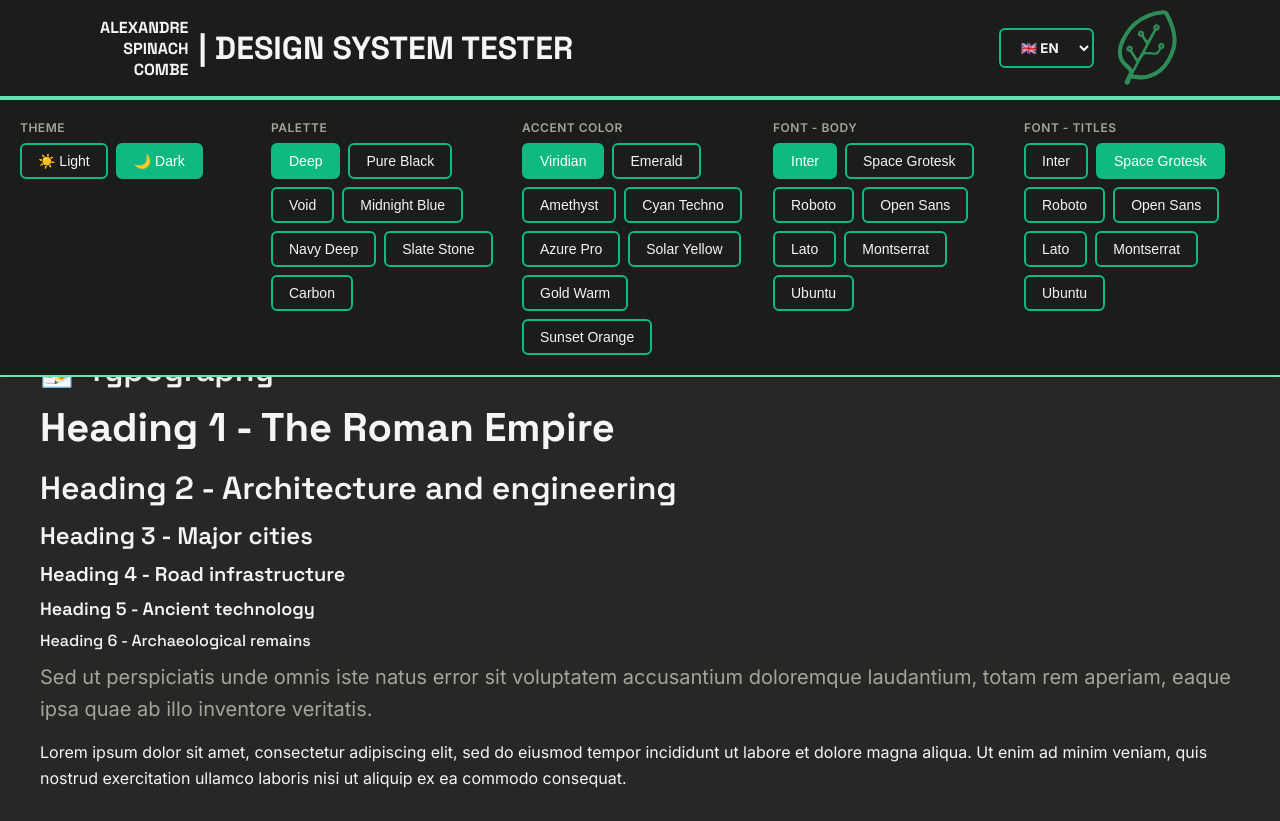
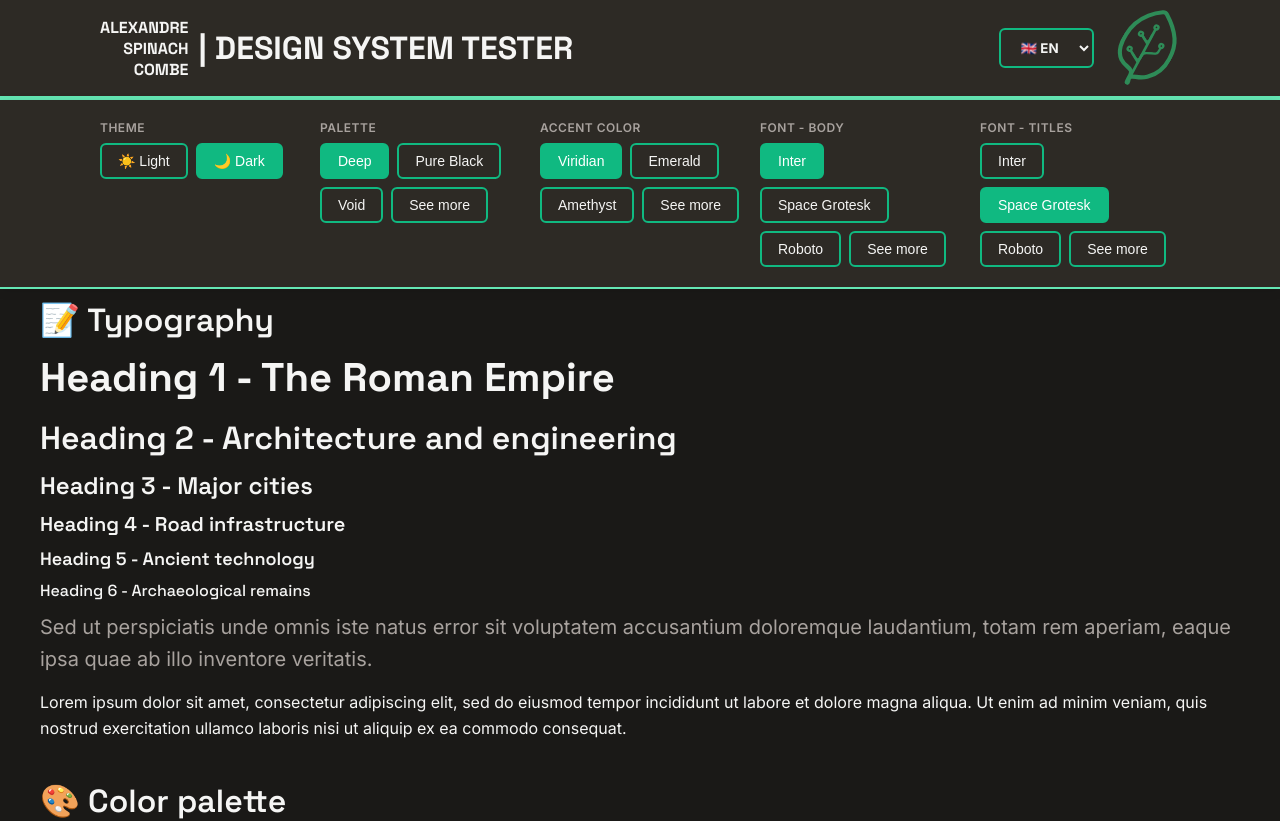
Before and after one commit to ABHC/design-system-tester, a SvelteKit app: page / in a window 1280 px wide. Shown: the top 821 px of the page. Built offline with nearby package versions, Linux system fonts and the light colour scheme.

Commit message:
optimize palettes and implement scrollable control panel

```diff
--- a/src/lib/data/palettes.json
+++ b/src/lib/data/palettes.json
@@ -83,6 +83,15 @@
     ],
     "light": [
         {
+            "name": "Sepia",
+            "display": true,
+            "bg": "#e8e4d8",
+            "card":"#d0c9b8",
+            "highlight": "#d9d2c1",
+            "text": "#1c1917",
+            "text_muted": "#57534e"
+        },
+        {
             "name": "Balanced",
             "display": true,
             "bg": "#f0ede5",
@@ -110,22 +119,40 @@
             "text_muted": "#57534e"
         },
         {
-            "name": "Sepia",
-            "display": true,
+            "name": "Old Sepia",
+            "display": false,
             "bg": "#e8e4d8",
             "card":"#d3cfc0",
             "highlight": "#ddd9cd",
+            "text": "#1c1917",
+            "text_muted": "#57534e"
+        },
+        {
+            "name": "Vanilla Cream",
+            "display": false,
+            "bg": "#f5f3f0",
+            "card":"#e8e5e0",
+            "highlight": "#ede9e4",
             "text": "#1c1917",
             "text_muted": "#57534e"
         }
     ],
     "dark": [
         {
-            "name": "Deep",
-            "display": true,
+            "name": "Old Deep",
+            "display": false,
             "bg": "#252825",
             "card":"#1a1d1a",
             "highlight": "#2f342f",
+            "text": "#f5f5f4",
+            "text_muted": "#a8a29e"
+        },
+        {
+            "name": "Deep",
+            "display": true,
+            "bg": "#1a1917",
+            "card":"#2d2a25",
+            "highlight": "#3a3732",
             "text": "#f5f5f4",
             "text_muted": "#a8a29e"
         },
--- a/src/routes/+layout.svelte
+++ b/src/routes/+layout.svelte
@@ -10,7 +10,6 @@
 		window_width,
 		window_height,
         responsive,
-        languages_aria_label
 	} from './store';
 
     let googleFontsUrl = $state('');
--- a/src/routes/Content.svelte
+++ b/src/routes/Content.svelte
@@ -319,7 +319,7 @@
     .content {
         max-width: 1400px;
         margin: 0 auto;
-        padding: 250px 40px 40px;
+        padding: 200px 40px 40px;
     }
 
     /* Demo Sections */
--- a/src/routes/ControlPanel.svelte
+++ b/src/routes/ControlPanel.svelte
@@ -35,10 +35,8 @@
         on_title_font_change
     }: Props = $props();
 
-    import {
-        trans,
-        locale
-    } from './store';
+    import { trans } from './store';
+    import ItemsDisplay from "./ItemsDisplay.svelte";
 </script>
 
 <!-- Control Panel -->
@@ -67,61 +65,41 @@
         <!-- Palette Controls -->
         <div class="control-group">
             <div class="control-label">{$trans?.control.palette.toUpperCase()}</div>
-            <div class="btn-group">
-                {#each tone_palettes as palette, index}
-                    <button
-                        class="control-btn {selected_palette.name === palette.name ? 'active' : ''}"
-                        onclick={() => on_tone_index_change(index)}
-                    >
-                        {palette.name}
-                    </button>
-                {/each}
-            </div>
+            <ItemsDisplay
+                items = {tone_palettes}
+                selected = {selected_palette}
+                on_item_change = {on_tone_index_change}
+            />
         </div>
 
         <!-- Accent Controls -->
         <div class="control-group">
             <div class="control-label">{$trans?.control.accent.toUpperCase()}</div>
-            <div class="btn-group">
-                {#each accent_palettes as palette, index}
-                    <button
-                        class="control-btn {selected_accent.name === palette.name ? 'active' : ''}"
-                        onclick={() => on_accent_index_change(index)}
-                    >
-                        {palette.name}
-                    </button>
-                {/each}
-            </div>
+            <ItemsDisplay
+                items = {accent_palettes}
+                selected = {selected_accent}
+                on_item_change = {on_accent_index_change}
+            />
         </div>
 
         <!-- Body Fonts Controls -->
         <div class="control-group">
             <div class="control-label">{$trans?.control.font_body.toUpperCase()}</div>
-            <div class="btn-group">
-                {#each available_fonts as font, index}
-                    <button
-                        class="control-btn {selected_body_font.name === font.name ? 'active' : ''}"
-                        onclick={() => on_body_font_change(index)}
-                    >
-                        {font.name}
-                    </button>
-                {/each}
-            </div>
+            <ItemsDisplay
+                items = {available_fonts}
+                selected = {selected_body_font}
+                on_item_change = {on_body_font_change}
+            />
         </div>
 
         <!-- Titles Fonts Controls -->
         <div class="control-group">
             <div class="control-label">{$trans?.control.font_titles.toUpperCase()}</div>
-            <div class="btn-group">
-                {#each available_fonts as font, index}
-                    <button
-                        class="control-btn {selected_title_font.name === font.name ? 'active' : ''}"
-                        onclick={() => on_title_font_change(index)}
-                    >
-                        {font.name}
-                    </button>
-                {/each}
-            </div>
+            <ItemsDisplay
+                items = {available_fonts}
+                selected = {selected_title_font}
+                on_item_change = {on_title_font_change}
+            />
         </div>
     </div>
 </div>
@@ -134,7 +112,7 @@
         left: 0;
         right: 0;
         background: var(--card);
-        padding: 20px;
+        padding: 20px 100px;
         box-shadow: 0 2px 10px rgba(0, 0, 0, 0.1);
         z-index: 99;
         border-bottom: 2px solid var(--accent-lighter);
@@ -145,9 +123,14 @@
     .controls-grid {
         display: grid;
         grid-template-columns: repeat(auto-fit, minmax(200px, 1fr));
-        gap: 15px;
+        gap: 20px;
         max-width: 1400px;
         margin: 0 auto;
+        /*display: flex;
+        flex-direction: row;
+        justify-content: space-evenly;
+        align-items: center;
+        gap: 20px;*/
     }
 
     .control-group {
--- /dev/null
+++ b/src/routes/ItemsDisplay.svelte
@@ -0,0 +1,105 @@
+<script lang="ts">
+    import type { AccentTheme, ToneTheme } from "$lib/types/palettes";
+    import type { FontConfig } from "$lib/types/fonts";
+
+    // Props
+    interface Props {
+        items: ToneTheme[] | AccentTheme[] | FontConfig[];
+        selected: ToneTheme | AccentTheme | FontConfig;
+        on_item_change: (index: number) => void;
+    }
+
+    let {
+        items,
+        selected,
+        on_item_change,
+    }: Props = $props();
+
+    import { trans } from './store';
+
+    let max_visible_item:number = 3;
+    let open: boolean = $state(false);
+</script>
+
+<!-- Item Controls -->
+<div class="btn-group {open === true ? 'scrollable' : ''}">
+    {#if !open}
+        {#each items.slice(0, max_visible_item) as item, index}
+            <button
+                class="control-btn {item.name === selected.name ? 'active' : ''}"
+                onclick={() => on_item_change(index)}
+            >
+                {item.name}
+            </button>
+        {/each}
+
+        <button
+            class="control-btn"
+            onclick={() => open = true}
+        >
+            {$trans?.control.more}
+        </button>
+    {:else}
+        {#each items as item, index}
+            <button
+                class="control-btn {item.name === selected.name ? 'active' : ''}"
+                onclick={() => on_item_change(index)}
+            >
+                {item.name}
+            </button>
+        {/each}
+
+        <button
+            class="control-btn"
+            onclick={() => open = false}
+        >
+            {$trans?.control.less}
+        </button>
+    {/if}
+</div>
+
+<style>
+    .btn-group {
+        display: flex;
+        gap: 8px;
+        flex-wrap: wrap;
+    }
+
+    /* Scrollable container for overflowing items */
+    .btn-group.scrollable {
+        /*display: flex;*/
+        flex-wrap: wrap;
+        gap: 8px;
+        max-height: 140px;
+        overflow-y: auto;
+        padding-right: 4px;
+    }
+
+    /* Firefox scrollbar */
+    .btn-group.scrollable {
+        scrollbar-color: var(--accent) transparent;
+        scrollbar-width: thin;
+    }
+
+    .control-btn {
+        padding: 8px 16px;
+        border: 2px solid var(--accent);
+        background: transparent;
+        color: var(--text);
+        border-radius: 6px;
+        cursor: pointer;
+        font-size: 14px;
+        font-weight: 500;
+        transition: all 0.2s;
+    }
+
+    .control-btn:hover {
+        background: var(--accent);
+        color: var(--text-accent);
+    }
+
+    .control-btn.active {
+        background: var(--accent);
+        color: var(--text-accent);
+    }
+</style>
--- a/src/routes/store.ts
+++ b/src/routes/store.ts
@@ -9,24 +9,6 @@ import type { Locale, Translation } from "$lib/types/translations";
  * ----------------------------------------- */
 export const locale: Writable<Locale> = writable('en');
 export const trans: Writable<Translation | null> = writable(null);
-
-export const languages_aria_label = derived(
-    [locale, trans],
-    ([$locale, $trans]) => {
-        if (!$trans?.menu?.available_languages) {
-            return 'Language selector';
-        }
-
-        const availableLanguagesText = $trans.menu.available_languages;
-
-        // Utilise availableLocales importé
-        const allLanguageNames = available_locales
-            .map(locale => translations[locale]?.language_name)
-            .filter((name): name is string => Boolean(name));
-
-        return `${availableLanguagesText}: ${allLanguageNames.join(', ')}`;
-    }
-);
 
 /* -----------------------------------------
  * Global Stores
--- a/src/routes/translations.ts
+++ b/src/routes/translations.ts
@@ -17,7 +17,9 @@ export const translations = {
             palette: "Palette",
             accent: "Couleur d'accent",
             font_body: "Police - Corps de texte",
-            font_titles: "Police - Titres"
+            font_titles: "Police - Titres",
+            more: "Voir plus",
+            less: "Voir moins"
         },
         typo: {
             title: "📝 Typographie",
@@ -94,7 +96,9 @@ export const translations = {
             palette: "Palette",
             accent: "Accent Color",
             font_body: "Font - Body",
-            font_titles: "Font - Titles"
+            font_titles: "Font - Titles",
+            more: "See more",
+            less: "See less"
         },
         typo: {
             title: "📝 Typography",
```
